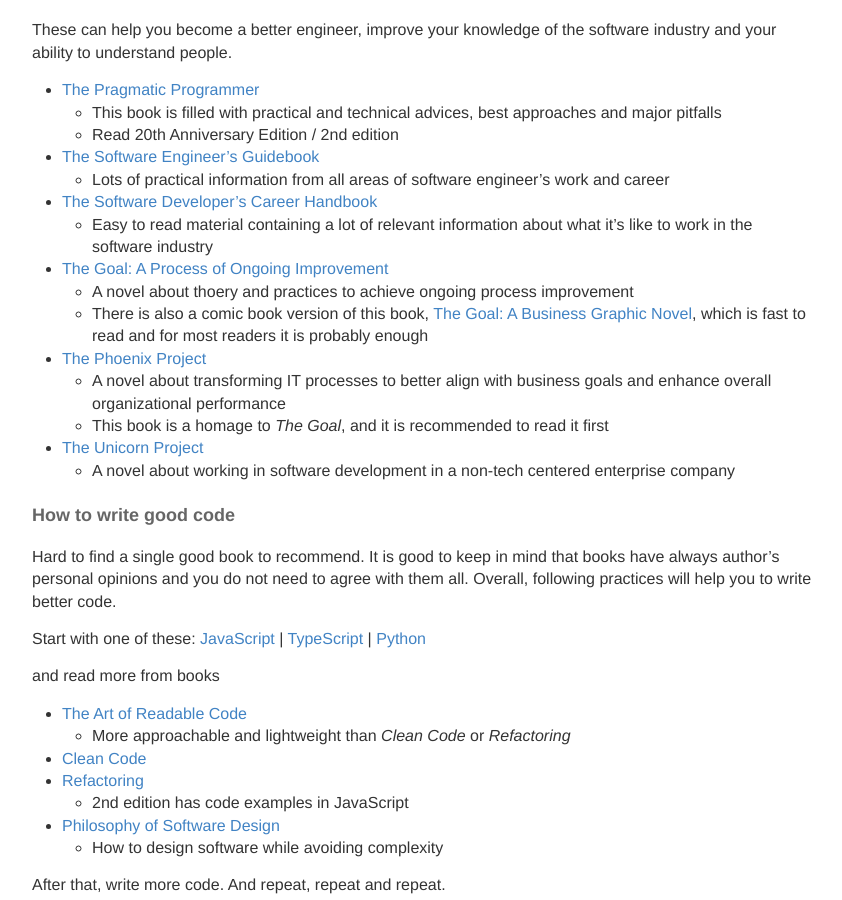
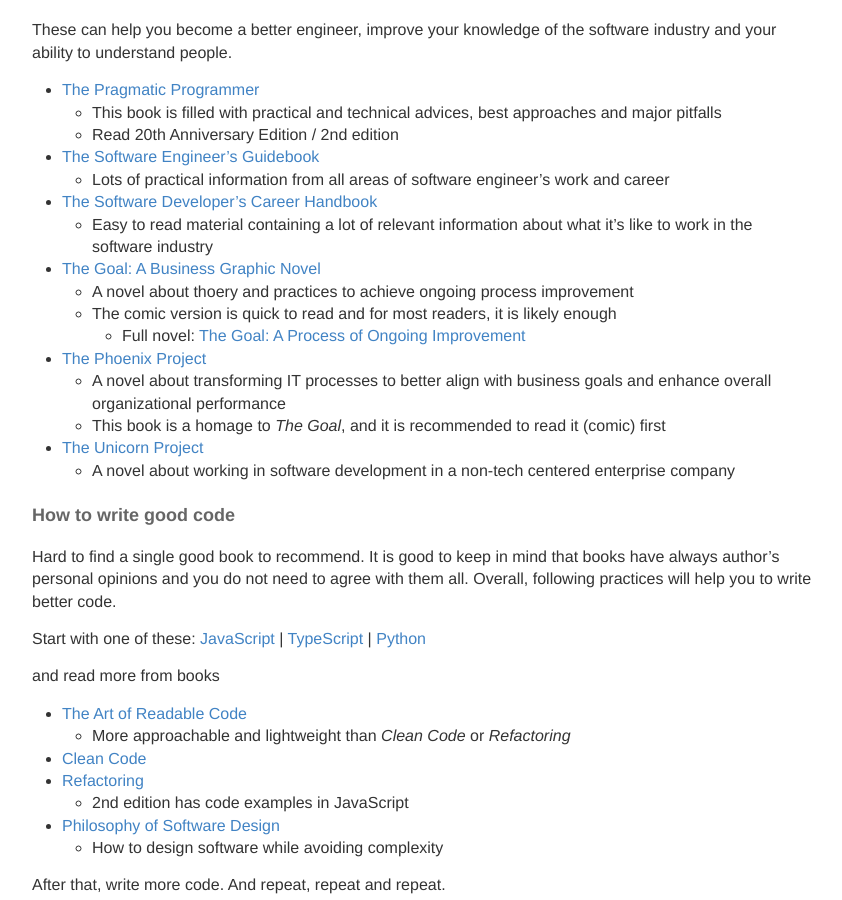
Before and after one commit to ttu/ttu.github.io, a Jekyll site: the page built from _posts/2022-2-5-material-for-new-developers.md, in a window 1280 px wide and 900 px high, scrolled down 370 px. Shown: the whole window, without its empty margins (218-1060 px from the left). Built offline with Jekyll 4.4.1, drawn with Linux system fonts in a browser that asks for light colours.

Commit message:
Minor link updates

```diff
--- a/_posts/2022-2-5-material-for-new-developers.md
+++ b/_posts/2022-2-5-material-for-new-developers.md
@@ -19,12 +19,13 @@
   * Lots of practical information from all areas of software engineer's work and career
 * [The Software Developer's Career Handbook](https://www.goodreads.com/book/show/64661326-the-software-developer-s-career-handbook)
   * Easy to read material containing a lot of relevant information about what it’s like to work in the software industry
-* [The Goal: A Process of Ongoing Improvement](https://www.goodreads.com/book/show/113934.The_Goal)
+* [The Goal: A Business Graphic Novel](https://www.goodreads.com/book/show/35528537-the-goal)
   * A novel about thoery and practices to achieve ongoing process improvement
-  * There is also a comic book version of this book, [The Goal: A Business Graphic Novel](https://www.goodreads.com/book/show/35528537-the-goal), which is fast to read and for most readers it is probably enough
+  * The comic version is quick to read and for most readers, it is likely enough
+    * Full novel: [The Goal: A Process of Ongoing Improvement](https://www.goodreads.com/book/show/113934.The_Goal)
 * [The Phoenix Project](https://www.goodreads.com/book/show/17255186-the-phoenix-project)
   * A novel about transforming IT processes to better align with business goals and enhance overall organizational performance
-  * This book is a homage to _The Goal_, and it is recommended to read it first
+  * This book is a homage to _The Goal_, and it is recommended to read it (comic) first
 * [The Unicorn Project](https://www.goodreads.com/book/show/44333183-the-unicorn-project)
   * A novel about working in software development in a non-tech centered enterprise company
 
--- a/index.html
+++ b/index.html
@@ -108,8 +108,8 @@
 		</div>
 
 		<div class="ownDev">
-			<a href="/rest-api-presentation/">REST API Presentation</a><br/>
-			REST API Presentation.
+			<a href="/rest-api-presentation/">HTTP & REST API Presentation</a><br/>
+			HTTP & REST API Presentation.
 		</div>
 
 		<div class="ownDev">
```
Also changed, not shown: _posts/2021-6-22-should-exceptions-handle-control-flow.md (+4 -0 lines).
